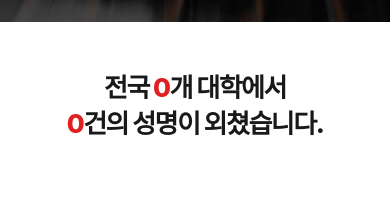
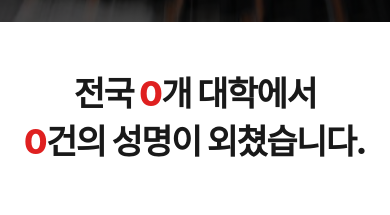
Before and after one commit to ryukidds/6-3LocalElection, a Next.js app: page / in a window 390 px wide. Shown: the part 886-1101 px from the top of the page. Built offline with nearby package versions, Linux system fonts and the light colour scheme; no server answers; the database is empty.

Commit message:
style: increase active tab button font size to 28px on mobile

```diff
--- a/src/app/page.tsx
+++ b/src/app/page.tsx
@@ -335,8 +335,8 @@ export default function Home() {
         <div className={styles.videoInner}>
           <div style={{ display: 'flex', justifyContent: 'space-between', alignItems: 'flex-end', marginBottom: '24px' }}>
             <div>
-              <h2 style={{ fontSize: '32px', fontWeight: 800, letterSpacing: '-0.7px', color: 'var(--text)', margin: 0 }}>
-                전국 대학생들의 시국선언
+              <h2 style={{ fontSize: '32px', fontWeight: 800, letterSpacing: '-0.7px', color: 'var(--text)', margin: '0px' }}>
+                전국 대학생들의 <br /> 시국선언
               </h2>
               <p style={{ fontSize: '14px', color: 'var(--muted)', margin: '4px 0 0 0' }}>
                 공정한 선거정의를 외치는 대학별 현장 결의 및 선언 영상입니다.
--- a/src/components/ArchiveDashboard.module.css
+++ b/src/components/ArchiveDashboard.module.css
@@ -908,7 +908,7 @@
   }
 
   .statsTitle {
-    font-size: 26px;
+    font-size: 34px;
     line-height: 1.4;
     margin-bottom: 32px;
   }
@@ -946,7 +946,7 @@
   }
 
   .tabBtnActive {
-    font-size: 20px;
+    font-size: 28px;
   }
 
   .filterGroup {
```
